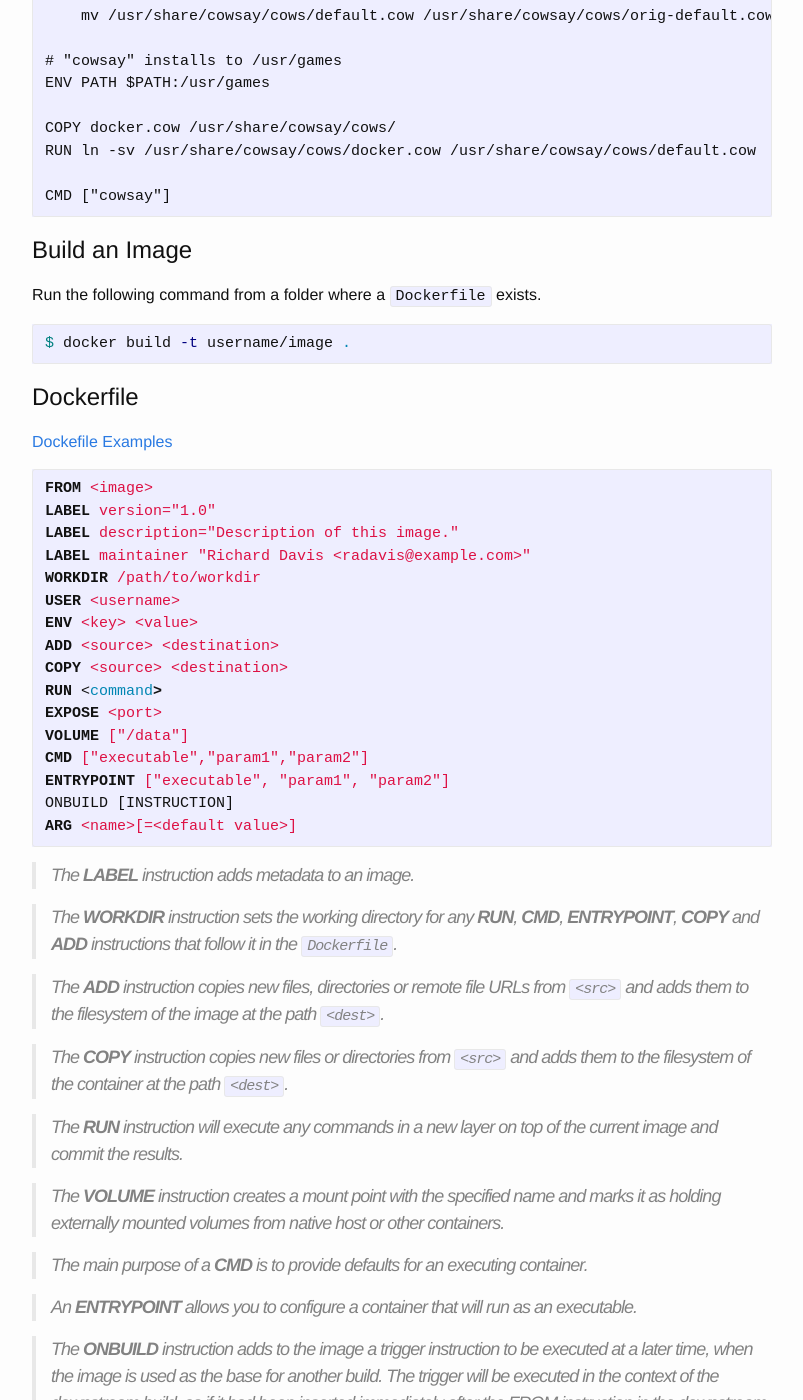
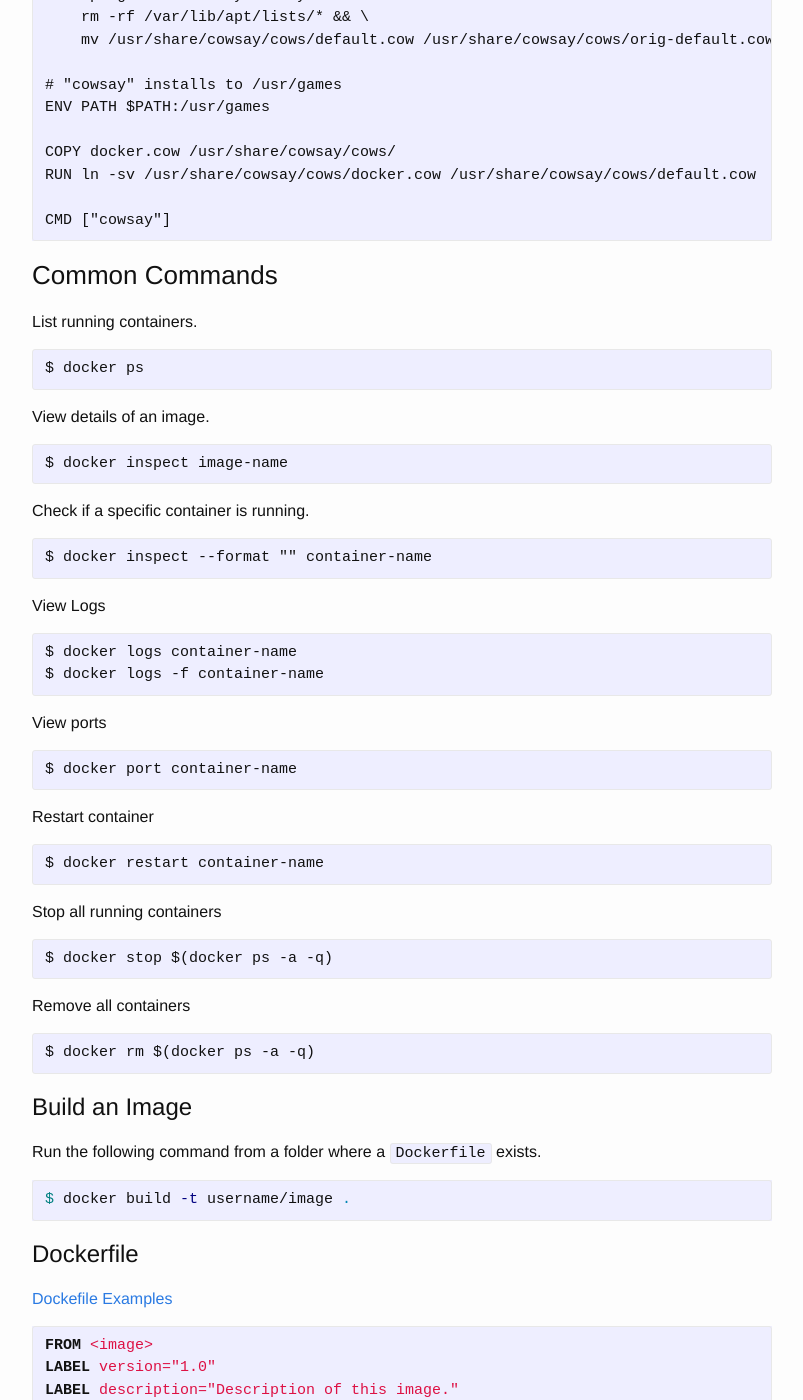
Before and after one commit to radavis/radavis.github.io, a Jekyll site: the page built from _posts/2017-01-21-docker-notes.markdown, in a window 1280 px wide and 1400 px high, scrolled down 1162 px. Shown: the whole window, without its empty margins (238-1041 px from the left). Built offline with Jekyll 4.4.1, drawn with Linux system fonts in a browser that asks for light colours; some of the changed text lies outside the part shown.

Commit message:
add docker commands

````diff
--- a/_posts/2017-01-21-docker-notes.markdown
+++ b/_posts/2017-01-21-docker-notes.markdown
@@ -12,6 +12,7 @@
 * [Docker Hub](https://hub.docker.com/)
 * [Dockerfile Reference](https://docs.docker.com/engine/reference/builder/)
 * [Dockerize PostgreSQL](https://docs.docker.com/engine/examples/postgresql_service/)
+* [Docker Self-Paced Online Training](https://training.docker.com/category/self-paced-online)
 
 # Verify Installation
 
@@ -65,6 +66,57 @@
 CMD ["cowsay"]
 ```
 
+### Common Commands
+
+List running containers.
+
+```no-highlight
+$ docker ps
+```
+
+View details of an image.
+
+```no-highlight
+$ docker inspect image-name
+```
+
+Check if a specific container is running.
+
+```no-highlight
+$ docker inspect --format "{{.State.Running}}" container-name
+```
+
+View Logs
+
+```no-highlight
+$ docker logs container-name
+$ docker logs -f container-name
+```
+
+View ports
+
+```no-highlight
+$ docker port container-name
+```
+
+Restart container
+
+```no-highlight
+$ docker restart container-name
+```
+
+Stop all running containers
+
+```no-highlight
+$ docker stop $(docker ps -a -q)
+```
+
+Remove all containers
+
+```no-highlight
+$ docker rm $(docker ps -a -q)
+```
+
 # Build an Image
 
 Run the following command from a folder where a `Dockerfile` exists.
````
